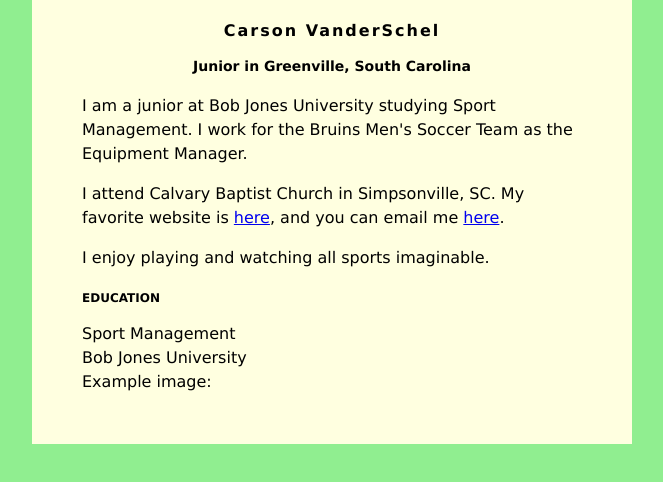
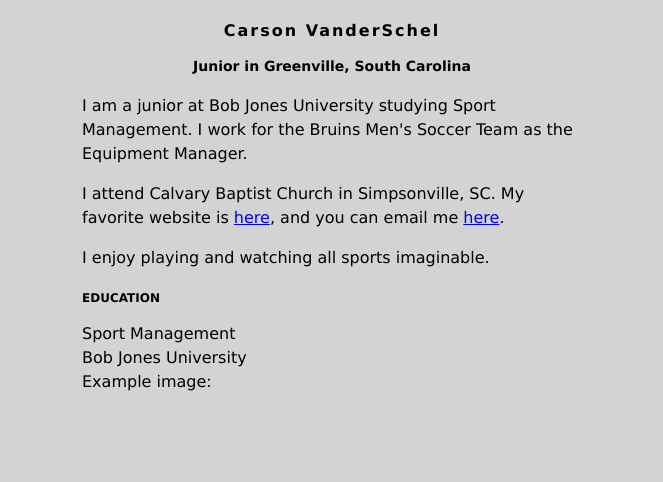
Before and after one commit to cvand530/cvand530.github.io, a plain HTML site: page index.html in a window 1280 px wide. Shown: the whole page, without its empty margins (308-971 px from the left). Drawn offline with Linux system fonts and the light colour scheme.

Commit message:
Update index.html

```diff
--- a/index.html
+++ b/index.html
@@ -2,11 +2,11 @@
 <head>
 <style>
 body {
-    background: lightgreen;
+    background: lightgray;
     font-family: Verdana;
 }
 #content {
-    background: lightyellow;
+    background: grayblue;
     min-width: 200px;
     max-width: 500px;
     padding: 50px;
```
